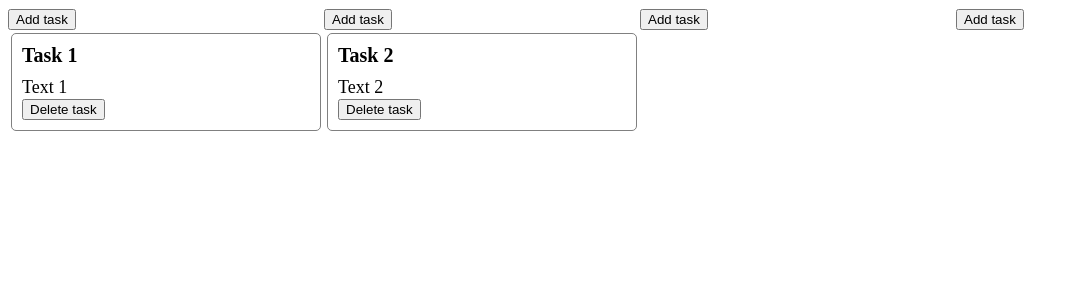
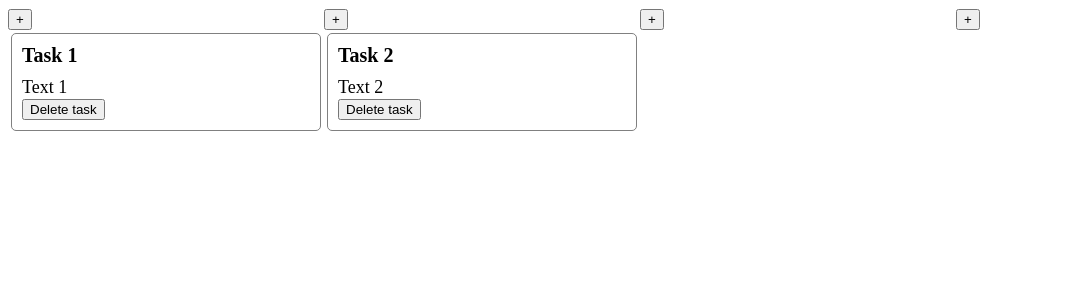
Before and after one commit to KontantinTk/KanbanReact, a React (Create React App) app: page / in a window 1280 px wide. Shown: the top 300 px of the page, without its empty margins (0-1079 px from the left). Built offline with nearby package versions, Linux system fonts and the light colour scheme.

Commit message:
Implemented very basic adding tasks with form filling

```diff
--- a/src/components/Column.js
+++ b/src/components/Column.js
@@ -8,6 +8,8 @@ import { connect } from "react-redux";
 import { addTask } from '../redux/actions/crudActions';
 
 import shortid from 'shortid';
+
+import TaskAddForm from './TaskAddForm';
 
 const ColumnDroppableArea = styled.div`
   overflow-x: hidden;
@@ -34,14 +36,13 @@ class Column extends React.Component {
     });
   }
 
-
   render() {
     return (
       <Droppable droppableId={this.props.column_id}>
         {provided => {
           return (
             <ColumnWrapper>
-                <button onClick={this.addTask}>Add task</button>
+                <TaskAddForm column_id={this.props.column_id}></TaskAddForm>
               <ColumnDroppableArea ref={provided.innerRef} {...provided.droppableProps}>
                 {this.props.columns[this.props.column_id].tasksOrder.map((taskId, index) => {
                   return (
--- /dev/null
+++ b/src/components/TaskAddForm.js
@@ -0,0 +1,86 @@
+import React from "react";
+import { connect } from 'react-redux';
+import { addTask } from '../redux/actions/crudActions';
+import styled from 'styled-components';
+import shortid from 'shortid';
+
+const AddFormWrapper = styled.div`
+    position: relative;
+`;
+
+const TaskWrapper = styled.div`
+  margin: 3px;
+  position: absolute;
+  left: 20px;
+  top: 20px;
+  z-index: 10;
+  min-width: 150px;
+  border: 1px solid gray;
+  border-radius: 5px;
+  background: white;
+  padding: 10px;
+  display: ${props => (props.show === true ? `flex` : `none`)};
+  flex-direction: column;
+`;
+
+
+class TaskAddForm extends React.Component {
+
+    constructor(props) {
+        super(props);
+        this.state = {
+            task : {},
+            column_id : "",
+            show : false
+        }
+    }
+
+    addTask = () => {
+        this.props.addTask({
+          task: 'task_' + shortid.generate(),
+          column: this.props.column_id,
+          title: document.getElementById(this.props.column_id + "-add_form-title").value,
+          text: document.getElementById(this.props.column_id + "-add_form-description").value
+        });
+        this.emptyForm();
+        this.toggleShowing();
+      }
+
+    toggleShowing = () => {
+        console.log('display = ' + this.state.show.toString());
+        this.setState({
+            ...this.state,
+            show: !this.state.show
+        });
+    }
+
+    emptyForm = () => {
+        document.getElementById(this.props.column_id + "-add_form-title").value = '';
+        document.getElementById(this.props.column_id + "-add_form-description").value = '';
+    }
+
+    render() {
+        return (
+            <AddFormWrapper>
+                <input type='button' value='+' onClick={this.toggleShowing}/>
+                <TaskWrapper show={this.state.show}>
+                    <div>
+                        <input id={this.props.column_id + "-add_form-title"} placeholder='title' type='text' name='title' value={this.state.task.title} />
+                        <br/>
+                        <textarea cols='30' rows='5' id={this.props.column_id + "-add_form-description"} placeholder='description' type='text' name="description" value={this.state.task.description} />
+                        <br/>
+                        <input type="button" value='add task' onClick={this.addTask} />
+                    </div>
+                </TaskWrapper>
+            </AddFormWrapper>
+        )
+    }
+}
+
+const mapStoreToProps = (state) => (state);
+
+const mapDispatchToProps = {
+    addTask
+}
+
+export default connect(mapStoreToProps, mapDispatchToProps)(TaskAddForm);
```
